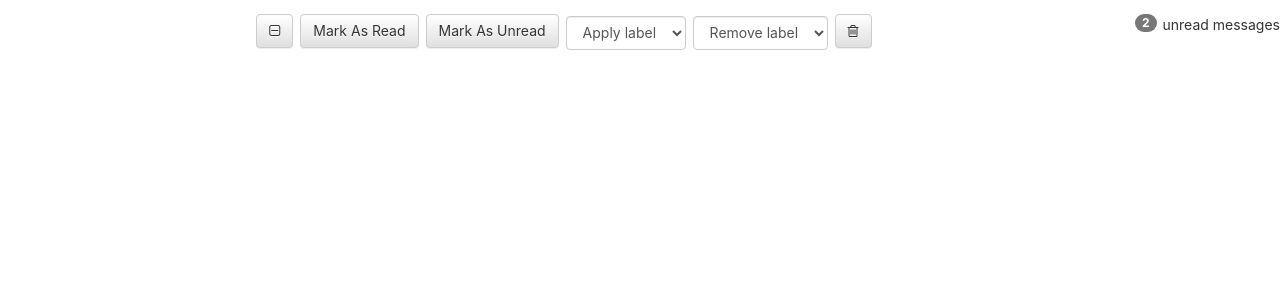
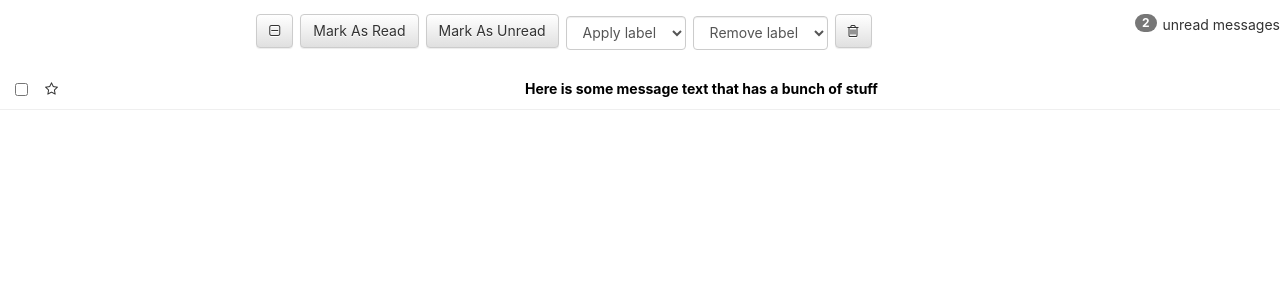
Before and after one commit to Kyle-Ski/react-inbox, a React (Create React App) app in the folder react-inbox/: page / in a window 1280 px wide. Shown: the top 300 px of the page. Built offline with nearby package versions, Linux system fonts and the light colour scheme.

Commit message:
added HTML to MessageList and ToolBar

```diff
--- a/react-inbox/src/App.js
+++ b/react-inbox/src/App.js
@@ -1,12 +1,15 @@
 import React, { Component } from 'react';
 import './App.css';
-import ToolBar from './ToolBar';
+import ToolBar from './Toolbar';
+import MessageList from './MessageList';
+
 
 class App extends Component {
   render() {
     return (
       <div className="App">
         <ToolBar />
+        <MessageList />
       </div>
     );
   }
--- a/react-inbox/src/MessageList.js
+++ b/react-inbox/src/MessageList.js
@@ -1 +1,25 @@
 import React from 'react';
+
+const MessageList = () => {
+    return (
+        <div className="row message unread">
+            <div className="col-xs-1">
+                <div className="row">
+                    <div className="col-xs-2">
+                        <input type="checkbox" />
+                    </div>
+                    <div className="col-xs-2">
+                        <i className="star fa fa-star-o"></i>
+                    </div>
+                </div>
+            </div>
+            <div className="col-xs-11">
+                <a href="#">
+                    Here is some message text that has a bunch of stuff
+                </a>
+            </div>
+        </div>
+    )
+}
+
+export default MessageList
```
Also changed, not shown: react-inbox/src/Toolbar.js (indentation only).
